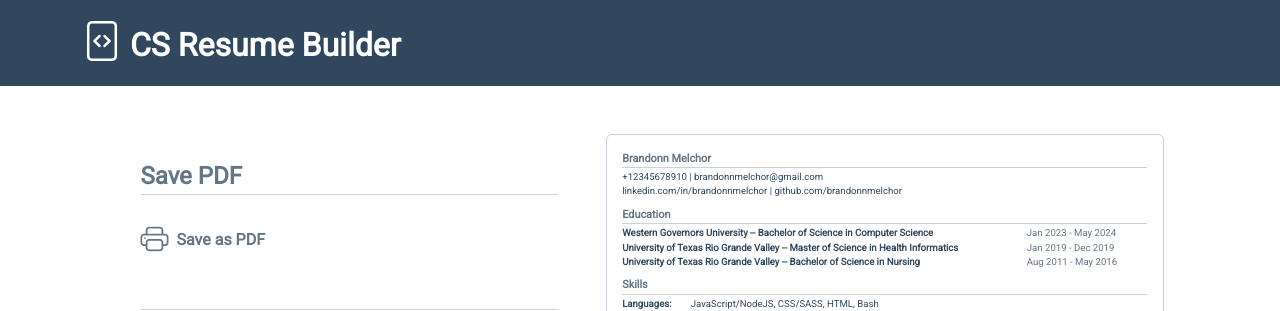
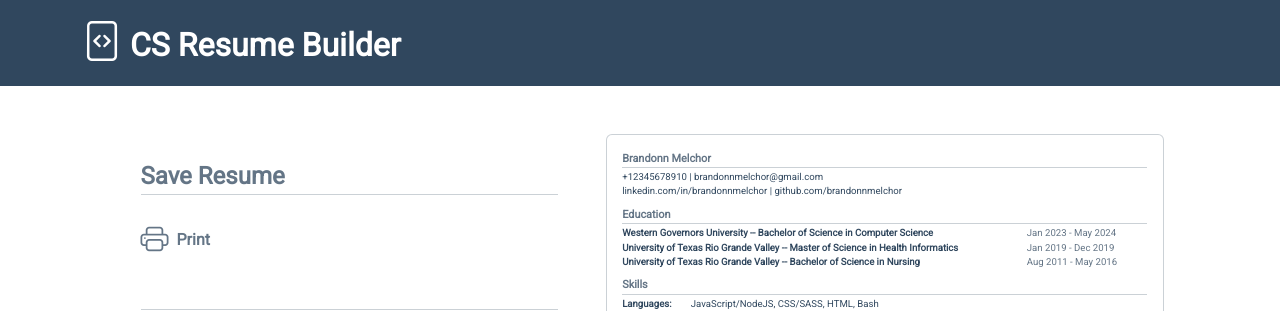
Before and after one commit to brandonnmelchor/resume-builder, a React (Create React App) app: page / in a window 1280 px wide. Shown: the top 311 px of the page. Built offline with nearby package versions, Linux system fonts and the light colour scheme.

Commit message:
set pdf title and update text

```diff
--- a/src/components/form_components/Print.js
+++ b/src/components/form_components/Print.js
@@ -3,18 +3,19 @@ import ReactToPrint, { PrintContextConsumer } from "react-to-print";
 
 export default class Print extends React.Component {
   render() {
+    const { firstName, lastName } = this.props.resume.personal;
     const printRef = this.props.printRef;
 
     return (
       <div className="w-100">
-        <div className="fs-4 fw-bold gray">Save PDF</div>
+        <div className="fs-4 fw-bold gray">Save Resume</div>
         <hr className="mb-4" />
-        <ReactToPrint content={() => printRef}>
+        <ReactToPrint content={() => printRef} documentTitle={`${firstName}${lastName}_Resume`}>
           <PrintContextConsumer>
             {({ handlePrint }) => (
               <div className="user-select-none" onClick={handlePrint} style={{ cursor: "pointer" }}>
                 <span className="d-flex align-items-center fw-bold gray">
-                  <i className="bi bi-printer fs-3 me-2"></i> Save as PDF
+                  <i className="bi bi-printer fs-3 me-2"></i> Print
                 </span>
               </div>
             )}
```
